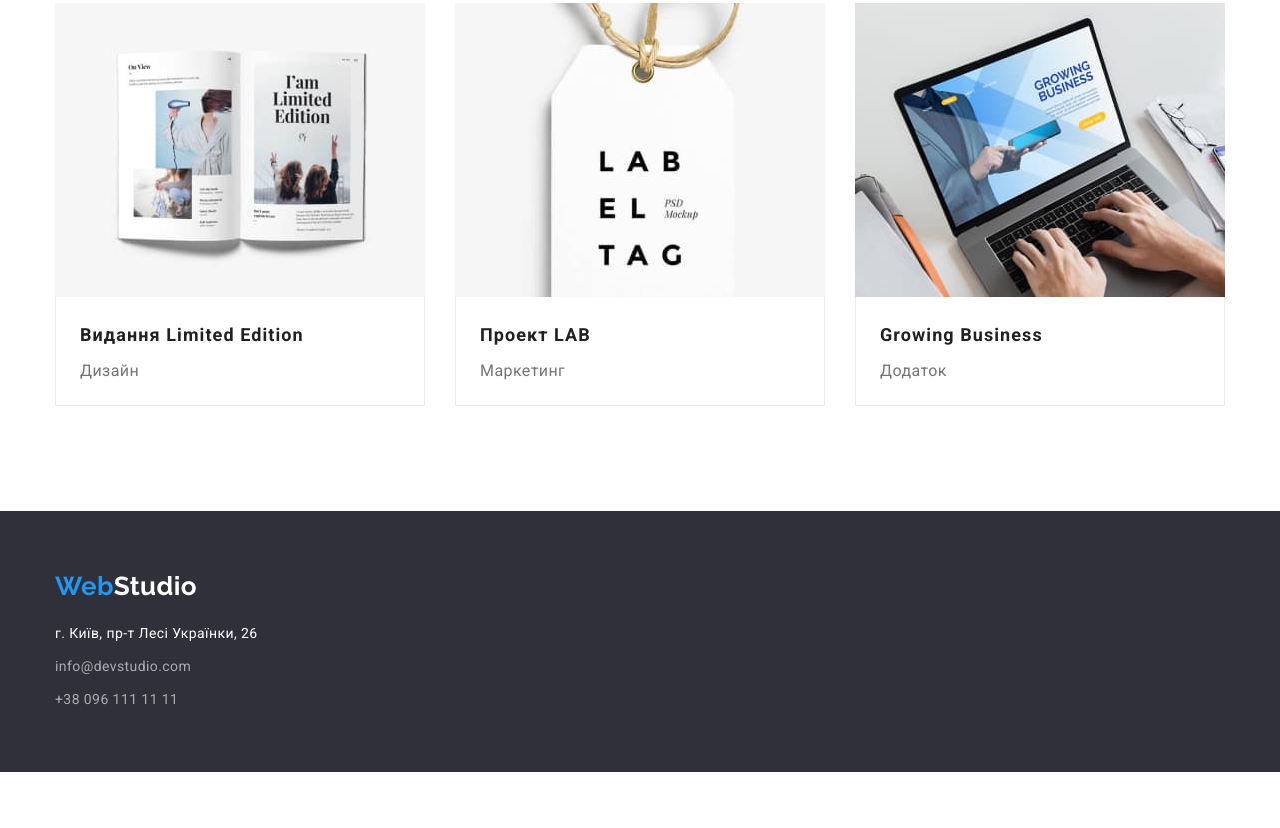
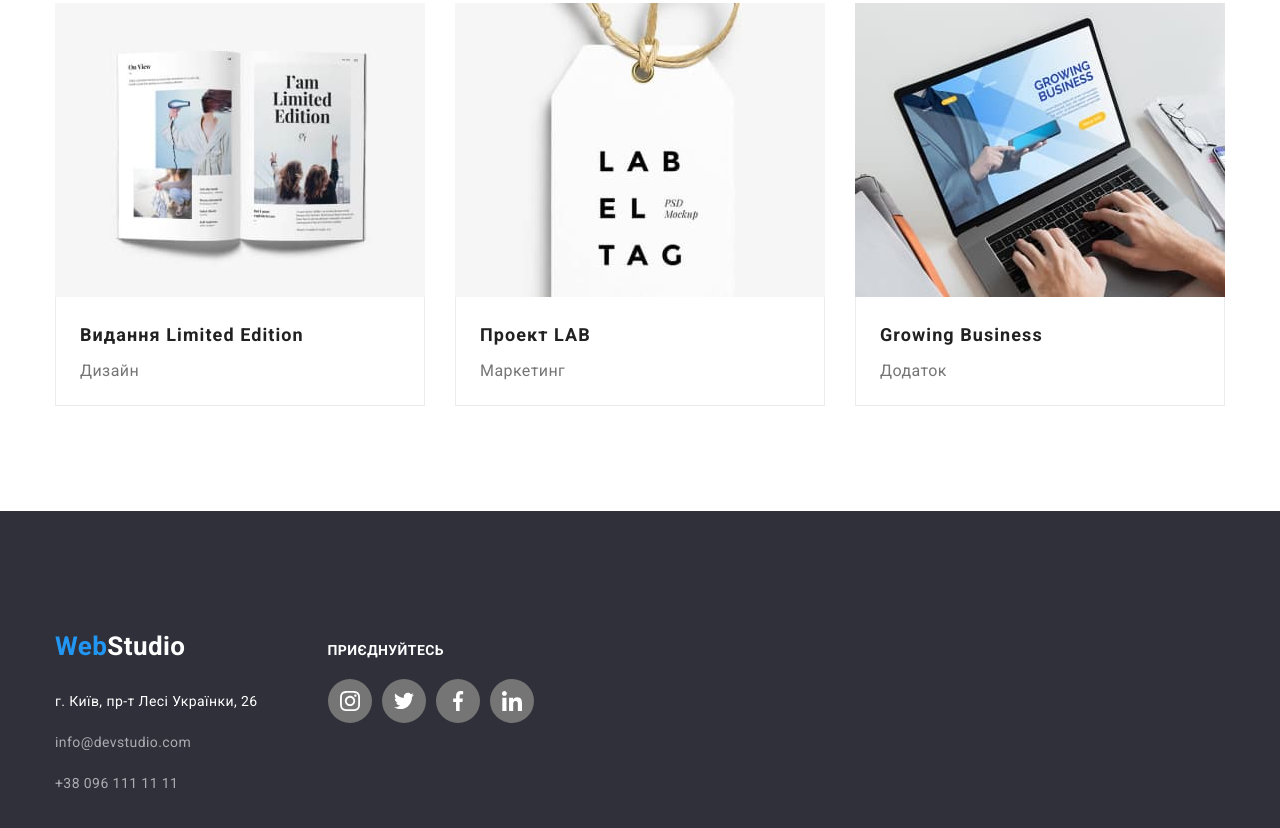
Before and after one commit to Marmurik/goit-markup-hw-04, a plain HTML site: page portfolio.html in a window 1280 px wide. Shown: the part 1120-1948 px from the top of the page. Before the commit the page ends 1892 px from the top, so only its background shows below. Drawn offline with Linux system fonts and the light colour scheme.

Commit message:
HomeTask4

```diff
--- a/css/styles.css
+++ b/css/styles.css
@@ -59,7 +59,6 @@ img {
   padding-bottom: 24px;
 }
 
-
 .header-text {
   font-weight: 500;
   font-size: 14px;
@@ -68,11 +67,13 @@ img {
 }
 .footer-logo-design,
 .web-customazation {
-  font-family: "Raleway", sans-serif;
+  font-family: inherit;
   font-weight: 700;
   font-size: 26px;
   line-height: 1.19;
   color: var(--color-one--);
+
+
 }
 
 .header-logo-design {
@@ -115,11 +116,14 @@ img {
 } */
 .contact-icon {
   display: flex;
-  margin-right: 10px;
   background-color:transparent;
   align-items: center;
   justify-items: center;
   fill:var(--color-four--)
+}
+
+.icon-image{
+  margin-right: 10px;
 }
 
 .contact-icon:hover,
@@ -431,17 +435,30 @@ gap: 10px;
   padding-top: 60px;
   padding-bottom: 60px;
 }
+.footer-section{
+  display: flex;
+  align-items: baseline;
+  gap: 70px;
+}
 
 .address-position:not(:last-child) {
-  margin-top: 0;
+  margin-top: 0px;
   margin-bottom: 9px;
 }
-/* ul li.address-position:last-child {
-  margin-bottom: 0;
+
+.address-position-list {
+  margin-top: 20px;
+}
+.address-position{
+font-style: inherit;
+  font-weight: 400;
+  font-style: normal;
+}
+
+/* .footer-logo-design {
+  margin-bottom: 20px;
 } */
-.footer-logo-design {
-  margin-bottom: 20px;
-}
+
 .address-contact-info {
   font-family: inherit;
   font-size: 14px;
@@ -471,6 +488,56 @@ gap: 10px;
 .street-info:hover,
 .street-info:focus {
   color: var(--color-two--);
+}
+
+.comp-net-title {
+  font-family: inherit;
+  font-weight: 700;
+  font-size: 14px;
+  line-height: 1.14;
+  color: var(--color-one--);
+  text-transform: uppercase;
+  justify-content: center;
+  margin-top: 0;
+  margin-bottom: 0;
+}
+.soc-net-section{
+width: 206px;
+height: 80px;
+padding-top: 72px;
+padding-bottom: 100px;
+margin-right: auto;
+}
+
+.comp-net-list{
+  display: flex;
+  justify-content: center;
+  column-gap: 10px;
+  margin-top: 20px;
+}
+
+.comp-net-icon {
+  fill: var(--color-one--);
+}
+
+.comp-net-link {
+  width: 44px;
+  height: 44px;
+  border-radius: 50%;
+  background-color:var(--color-four--);
+  display: flex;
+  align-items: center;
+  justify-content: center;
+}
+
+.comp-net-link:hover,
+.comp-net-link:focus {
+  background-color: var(--color-two--);
+}
+.comp-net-link:hover .comp-net-icon,
+.comp-net-link:focus .comp-net-icon {
+  fill: #ffffff;
+
 }
 
 /*------------------------ PORTFOLIO PAGE DESIGN--------------------*/
@@ -520,6 +587,13 @@ li .project-example-item {
   width: calc((100%-60px) / 3);
   margin-bottom: 30px;
 }
+
+.project-example-item:hover,
+.project-example-item:focus {
+  box-shadow: 0px 1px 1px rgba(0, 0, 0, 0.12),
+0px 4px 4px rgba(0, 0, 0, 0.06),
+1px 4px 6px rgba(0, 0, 0, 0.16);
+}
 /* img .work-image {
   display: block;
   max-width: 100%;
--- a/portfolio.html
+++ b/portfolio.html
@@ -197,9 +197,8 @@
           <a href="./index.html" class="footer-logo-design logo-link"
             ><span class="web-customazation">Web</span>Studio</a
           >
-        </div>
           <address>
-          <ul>
+            <ul class="address-position-list">
               <li class="address-position">
                 <a
                   class="address-contact-info link-design"
@@ -217,7 +216,6 @@
                   >info@devstudio.com</a
                 >
               </li>
-
               <li class="address-position">
                 <a href="tel:+380961111111" class="footer-tel-design footer-link-design"
                   >+38 096 111 11 11</a
@@ -226,6 +224,36 @@
             </ul>
           </address>
         </div>
+        <div class="soc-net-section">
+          <h2 class="comp-net-title">Приєднуйтесь</h2>
+          <ul class="comp-net-list list">
+            <li class="comp-net-item">
+              <a href="#" class="comp-net-link link">
+                <svg class="comp-net-icon" width="20" height="20">
+                  <use href="./img/icons.svg#icon-instagram"></use></svg
+              ></a>
+            </li>
+            <li>
+              <a href="#" class="comp-net-link link">
+                <svg class="comp-net-icon" width="20" height="20">
+                  <use href="./img/icons.svg#icon-twitter"></use></svg
+              ></a>
+            </li>
+            <li>
+              <a href="#" class="comp-net-link link">
+                <svg class="comp-net-icon" width="20" height="20">
+                  <use href="./img/icons.svg#icon-facebook"></use></svg
+              ></a>
+            </li>
+            <li>
+              <a href="#" class="comp-net-link link">
+                <svg class="comp-net-icon" width="20" height="20">
+                  <use href="./img/icons.svg#icon-linkedin"></use></svg
+              ></a>
+            </li>
+          </ul>
+        </div>
+      </div>
     </footer>
   </body>
 </html>
```
Also changed, not shown: index.html (+32 -4 lines). Lines whose indentation alone changed are shown as unchanged.
